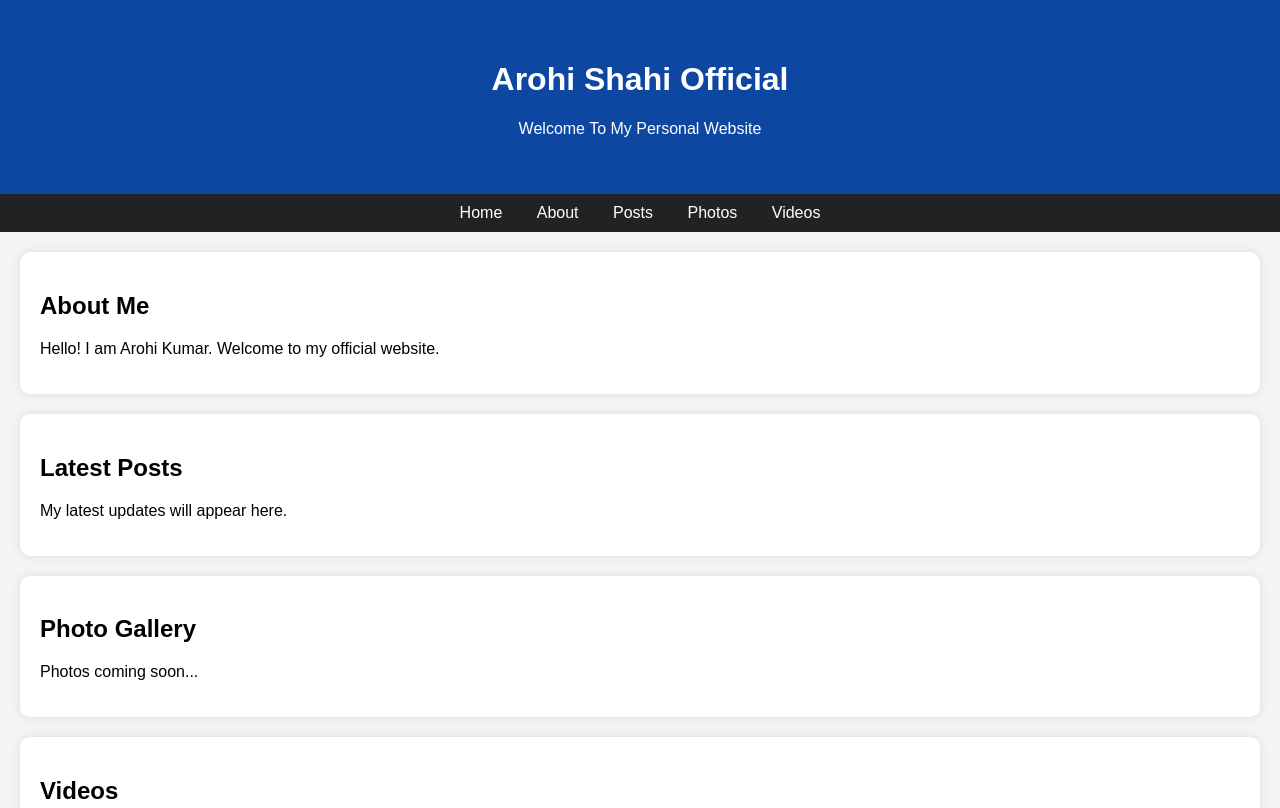
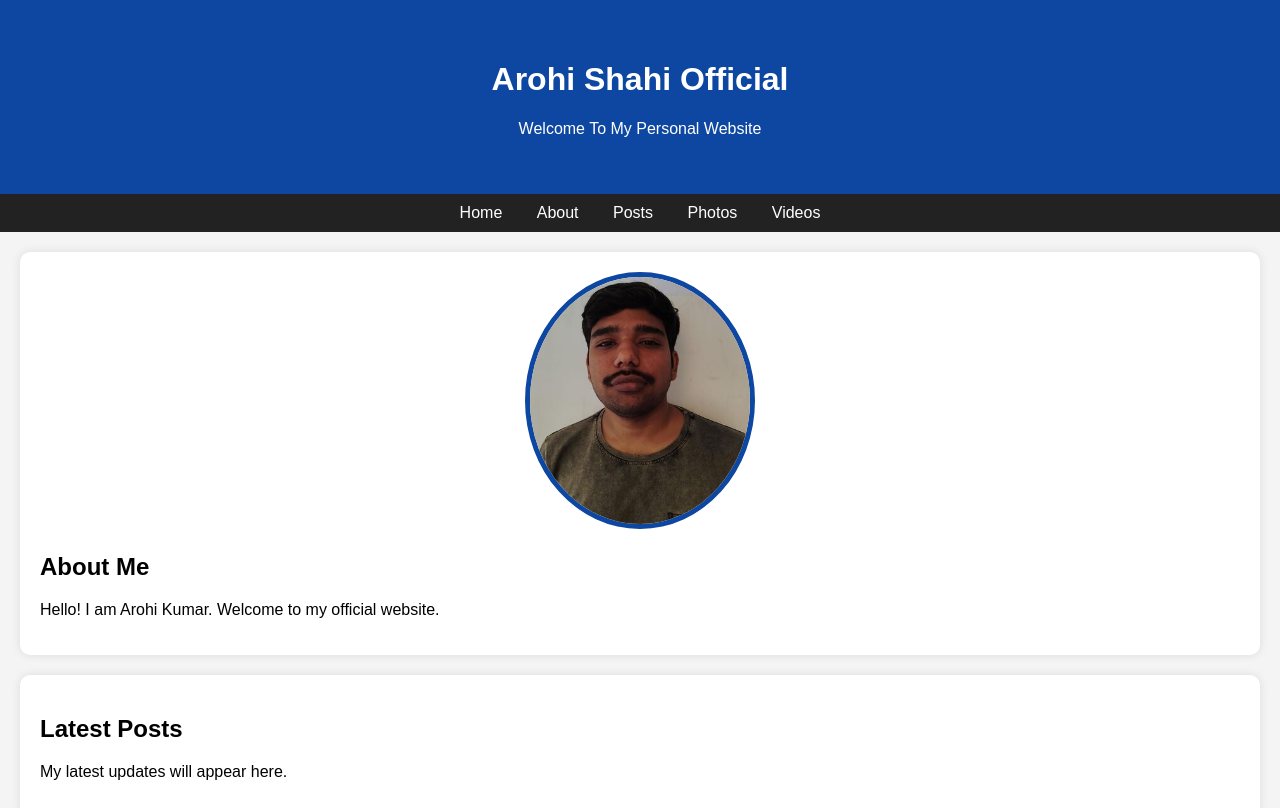
Before and after one commit to arohikumar32-cloud/Arohi-shahi, a plain HTML site: page index.html in a window 1280 px wide. Shown: the top 808 px of the page. Drawn offline with Linux system fonts and the light colour scheme.

Commit message:
Update index.html

```diff
--- a/index.html
+++ b/index.html
@@ -67,6 +67,11 @@ padding:15px;
 </nav>
 
 <section>
+  <center>
+<img src="WhatsApp_Image_2026-05-23_at_09.54.14_1_optimized_40.jpeg"
+width="220"
+style="border-radius:50%;border:5px solid #0d47a1;">
+</center>
 <h2>About Me</h2>
 <p>Hello! I am Arohi Kumar. Welcome to my official website.</p>
 </section>
```
